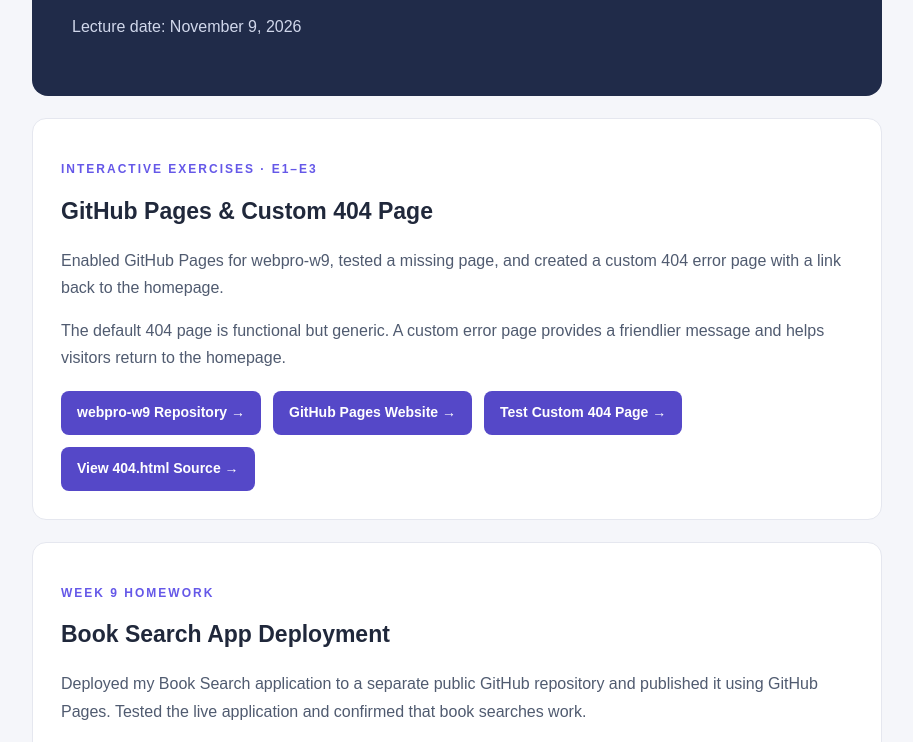
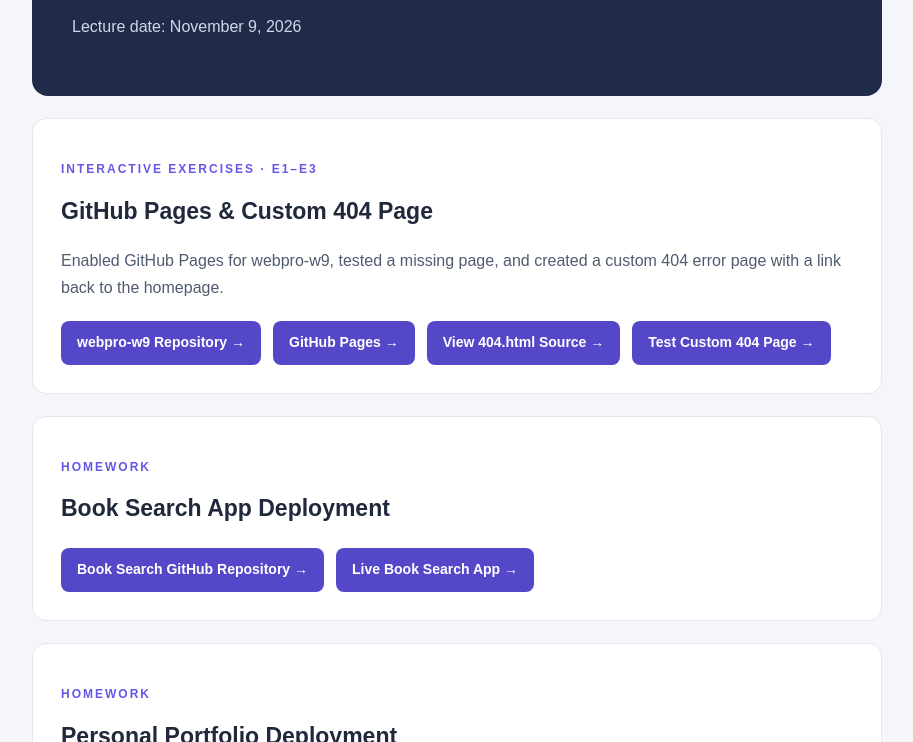
Before and after one commit to ERDENETSOGT-DELGERBAT/Web-Programming, a plain HTML site: page 2026.11.09/index.html in a window 1280 px wide. Shown: the part 187-929 px from the top of the page, without its empty margins (183-1096 px from the left). Drawn offline with Linux system fonts and the light colour scheme.

Commit message:
Update index.html

```diff
--- a/2026.11.09/index.html
+++ b/2026.11.09/index.html
@@ -7,10 +7,6 @@
     <title>GitHub Pages & Deployment</title>
 
     <style>
-        * {
-            box-sizing: border-box;
-        }
-
         body {
             margin: 0;
             padding: 35px 20px;
@@ -151,12 +147,6 @@
             to the homepage.
         </p>
 
-        <p>
-            The default 404 page is functional but generic.
-            A custom error page provides a friendlier message
-            and helps visitors return to the homepage.
-        </p>
-
         <div class="links">
             <a href="https://github.com/ERDENETSOGT-DELGERBAT/webpro-w9"
                target="_blank" rel="noopener noreferrer">
@@ -165,30 +155,24 @@
 
             <a href="https://erdenetsogt-delgerbat.github.io/webpro-w9/"
                target="_blank" rel="noopener noreferrer">
-                GitHub Pages Website →
+                GitHub Pages →
+            </a>
+
+            <a href="https://github.com/ERDENETSOGT-DELGERBAT/webpro-w9/blob/main/404.html"
+               target="_blank" rel="noopener noreferrer">
+                View 404.html Source →
             </a>
 
             <a href="https://erdenetsogt-delgerbat.github.io/webpro-w9/this-does-not-exist.html"
                target="_blank" rel="noopener noreferrer">
                 Test Custom 404 Page →
             </a>
-
-            <a href="https://github.com/ERDENETSOGT-DELGERBAT/webpro-w9/blob/main/404.html"
-               target="_blank" rel="noopener noreferrer">
-                View 404.html Source →
-            </a>
         </div>
     </section>
 
     <section>
-        <p class="eyebrow">WEEK 9 HOMEWORK</p>
+        <p class="eyebrow">HOMEWORK</p>
         <h2>Book Search App Deployment</h2>
-
-        <p>
-            Deployed my Book Search application to a separate
-            public GitHub repository and published it using GitHub Pages.
-            Tested the live application and confirmed that book searches work.
-        </p>
 
         <div class="links">
             <a href="https://github.com/ERDENETSOGT-DELGERBAT/webpro-book-search"
@@ -204,7 +188,7 @@
     </section>
 
     <section>
-        <p class="eyebrow">HOMEWORK · GITHUB PAGES</p>
+        <p class="eyebrow">HOMEWORK</p>
         <h2>Personal Portfolio Deployment</h2>
 
         <p>
```
